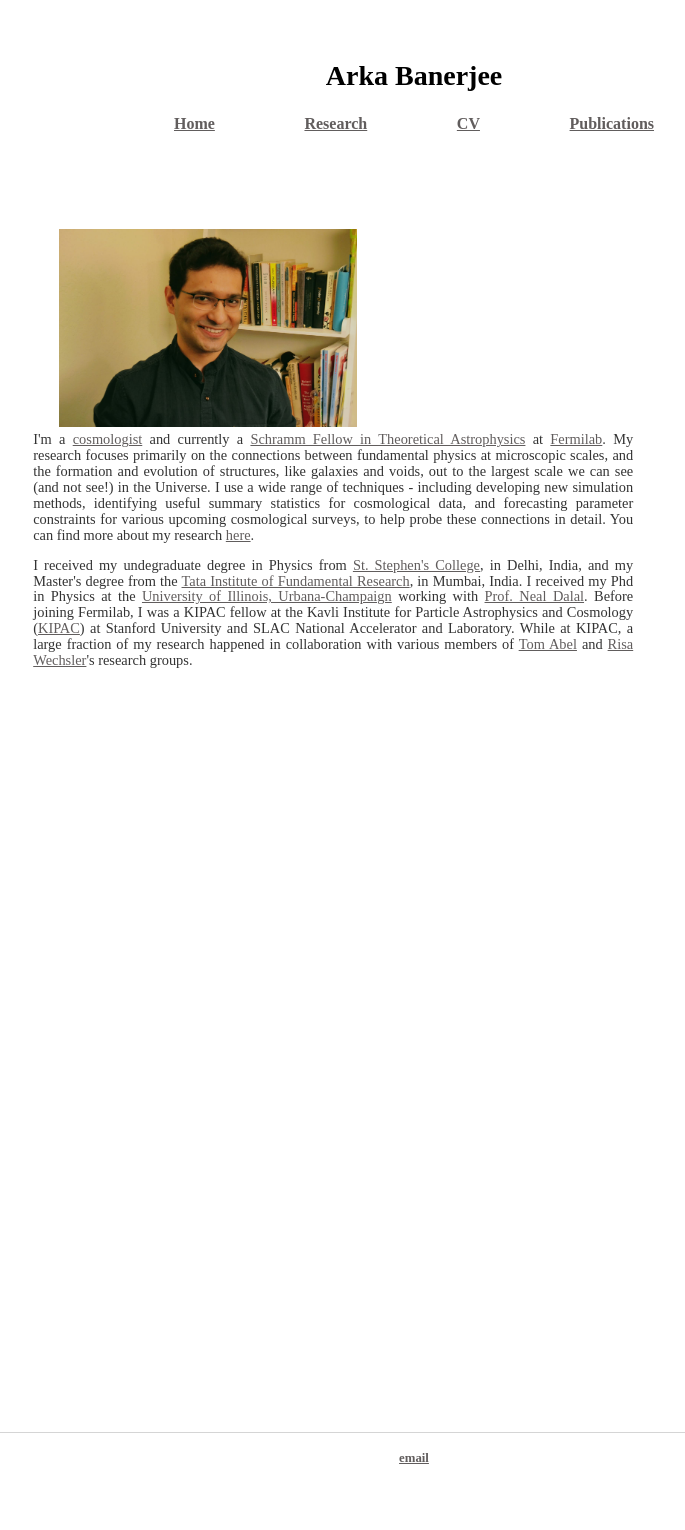
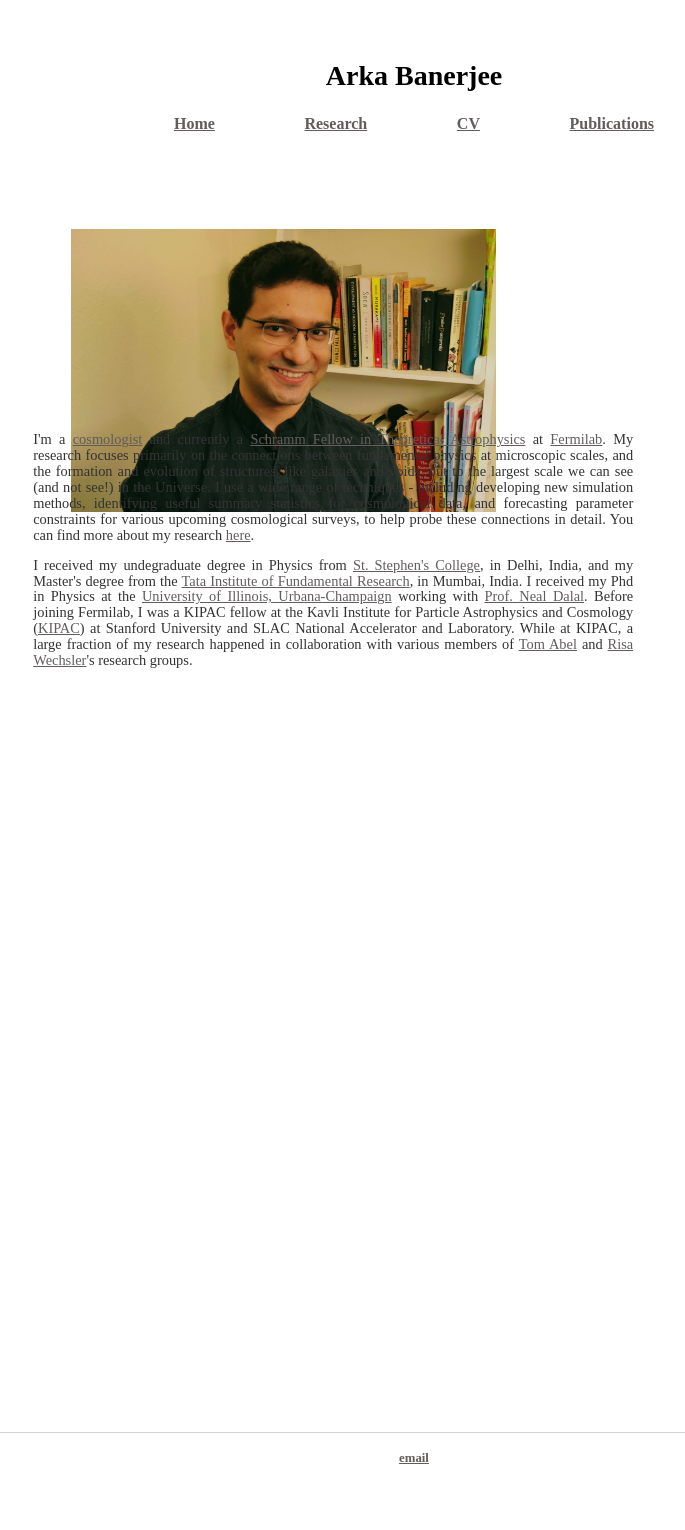
Before and after one commit to arkabanerjee/arkabanerjee.github.io, a Jekyll site: the page built from index.html, in a window 1280 px wide. Shown: the whole page, without its empty margins (226-911 px from the left). Built offline with Jekyll 4.4.1, drawn with Linux system fonts in a browser that asks for light colours.

Commit message:
Revert front page

```diff
--- a/index.html
+++ b/index.html
@@ -8,7 +8,7 @@ title: Arka Banerjee
 <div class="blurb">
 	<div class="box">
 		<div class="center">
-			<div style="width: 350px; height: 250px;">
+			<div style="width: 500px; height: 250px;">
 				<p>&nbsp;</p>
 				<p>&nbsp;</p>
 				<img src="arka.jpg" class="center">
```
